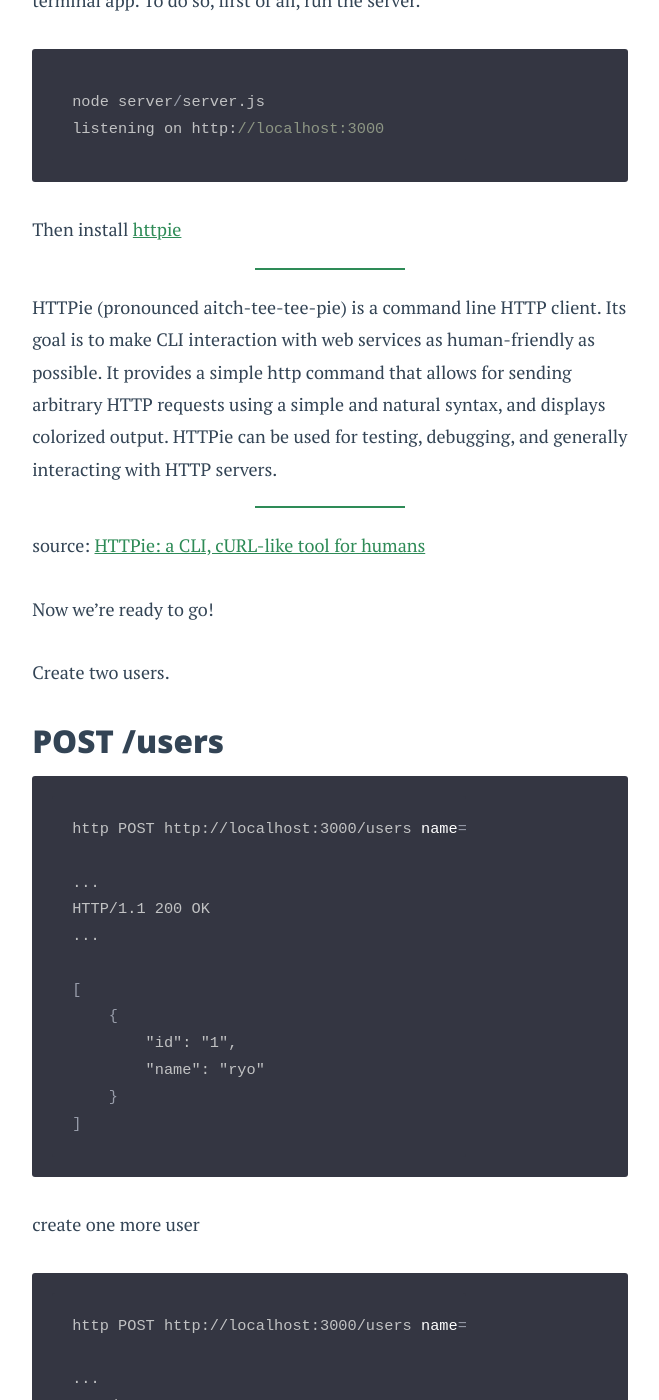
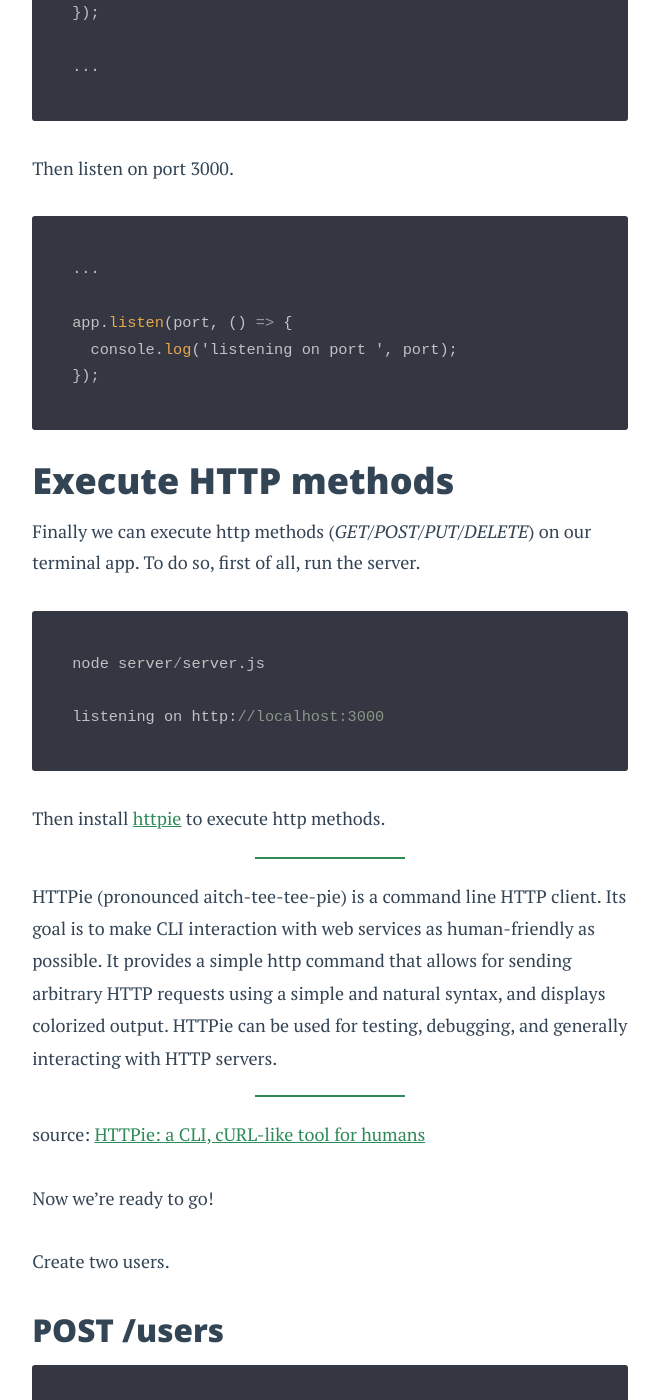
Before and after one commit to RyoIkarashi/tech-blog, a Jekyll site: the page built from _posts/2016-01-08-making-api-without-db-2.md, in a window 1280 px wide and 1400 px high, scrolled down 5173 px. Shown: the whole window, without its empty margins (310-969 px from the left). Built offline with Jekyll 4.4.1, drawn with Linux system fonts in a browser that asks for light colours; nearby versions of some CDN libraries; Markdown is read by kramdown in place of the engine named in the settings; some of the changed text lies outside the part shown.

Commit message:
modifiy a post

````diff
--- a/_posts/2016-01-08-making-api-without-db-2.md
+++ b/_posts/2016-01-08-making-api-without-db-2.md
@@ -100,33 +100,46 @@
 ### GET /users
 
 ```js
+...
+
 app.get('/users', (req, res) => {
   res.json(users);
 });
+
+...
 ```
 
 ### GET /users/:id
 
 ```js
+...
+
 app.get('/users/:id', (req, res) => {
   let user = req.user;
   res.json(user || {});
 });
+...
 ```
 
 ### POST /users
 
 ```js
+...
+
 app.post('/users', (req, res) => {
   let user = req.body;
   users.push(user);
   res.json(user);
 });
+
+...
 ```
 
 ### PUT /users/:id
 
 ```js
+...
+
 app.put('/users/:id', updateId, (req, res) => {
   let update = req.body;
 
@@ -142,22 +155,30 @@
     res.json(updatedUser);
   }
 });
+
+...
 ```
 
 ### DELETE /users/:id
 
 ```js
+...
+
 app.delete('/users/:id', (req, res) => {
   let deletedUserIndex = _.findIndex(users, {id: req.params.id});
   let deletedUser = users[deletedUserIndex];
   users.splice(deletedUserIndex, 1);
   res.json(deletedUser);
 });
+
+...
 ```
 
 Then listen on port 3000.
 
 ```js
+...
+
 app.listen(port, () => {
   console.log('listening on port ', port);
 });
@@ -169,10 +190,11 @@
 
 ```js
 node server/server.js
+
 listening on http://localhost:3000
 ```
 
-Then install [httpie](https://github.com/jkbrzt/httpie)
+Then install [httpie](https://github.com/jkbrzt/httpie) to execute http methods.
 >HTTPie (pronounced aitch-tee-tee-pie) is a command line HTTP client. Its goal is to make CLI interaction with web services as human-friendly as possible. It provides a simple http command that allows for sending arbitrary HTTP requests using a simple and natural syntax, and displays colorized output. HTTPie can be used for testing, debugging, and generally interacting with HTTP servers.
 
 source: [HTTPie: a CLI, cURL-like tool for humans](https://github.com/jkbrzt/httpie#httpie-a-cli-curl-like-tool-for-humans)
@@ -196,8 +218,6 @@
     }
 ]
 ```
-
-create one more user
 
 ```bash
 http POST http://localhost:3000/users name=sample
````
Also changed, not shown: other parts of _posts/2016-01-08-making-api-without-db-2.md (+3 -0 lines).
